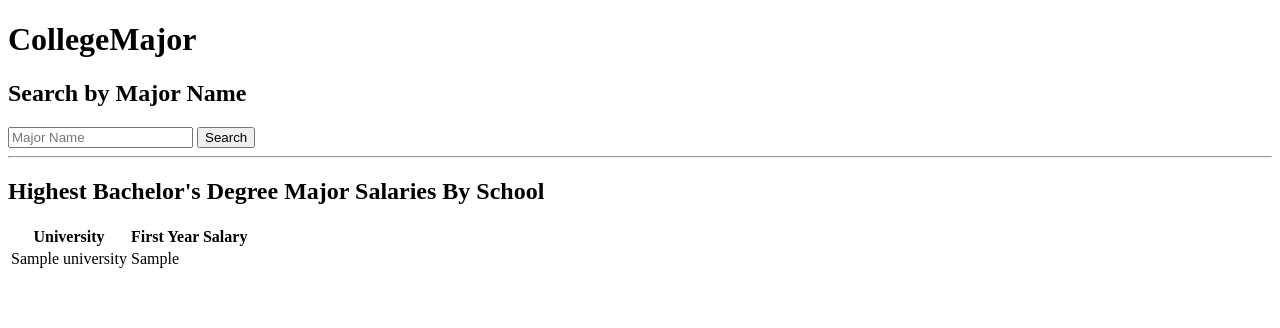
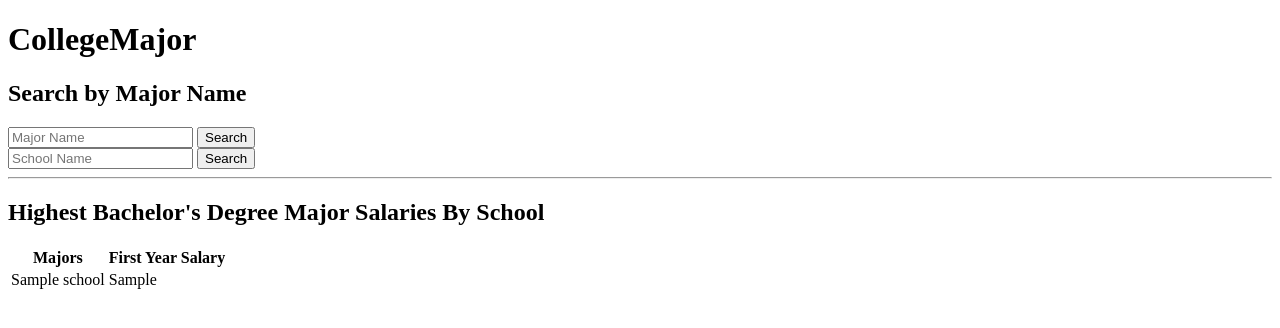
Before and after one commit to bncosta/college-major, a Django app: template templates/index.html in a window 1280 px wide. Shown: the top 328 px of the page. Run offline with Django 3.2, Linux system fonts and the light colour scheme; the template is opened without the code that fills it: most values are stand-ins (such as "Sample title", 1, 10 or a date in 2020).

Commit message:
Added ability to search for most profittable majors in school.

```diff
--- a/CollegeMajor/settings.py
+++ b/CollegeMajor/settings.py
@@ -21,7 +21,7 @@ BASE_DIR = os.path.dirname(os.path.dirname(os.path.abspath(__file__)))
 # See https://docs.djangoproject.com/en/2.2/howto/deployment/checklist/
 
 # SECURITY WARNING: keep the secret key used in production secret!
-SECRET_KEY = 'iar66%=md5g+tc@vr(k(y3)5)hv214r6z&0f@qg^b03zey#d#q'
+SECRET_KEY = passwords.SECRET_KEY
 
 # SECURITY WARNING: don't run with debug turned on in production!
 DEBUG = True
--- a/templates/index.html
+++ b/templates/index.html
@@ -11,22 +11,29 @@
     <h1>CollegeMajor</h1>
     <h2>Search by Major Name</h2>
     <form method="get">
-        <input type="text" placeholder="Major Name" id="major" name="major">
+        <input type="text" placeholder="Major Name" name="major">
+        <input type="submit" value="Search">
+    </form>
+    <form method="get">
+        <input type="text" placeholder="School Name" name="school">
         <input type="submit" value="Search">
     </form>
 
     <hr>
-
+    {% block content %}
     <table>
         <tr>
-            <th>University</th>
+            {% if majors|length > 0 %}
+            <th>Majors</th>
+            {% elif schools|length > 0 %}
+            <th>Universities</th>
+            {% endif %}
             <th>First Year Salary</th>
         </tr>
 
         <h2>Highest Bachelor's Degree Major Salaries By School</h2>
-
-        {% block content %}
-            {% for school_name, median_earnings_kv in universities.items %}
+            {% if schools|length > 0 %}
+            {% for school_name, median_earnings_kv in schools.items %}
                 <tr>
                     <td>{{ school_name }}</td>
 
@@ -35,9 +42,21 @@
                     {% endfor %}
                 </tr>
             {% endfor %}
-        {% endblock %}
+            {% elif majors|length > 0 %}
+            {% for major_name, median_earnings_kv in majors.items %}
+                <tr>
+                    <td>{{ major_name }}</td>
+
+                    {% for _, median_earning in median_earnings_kv.items %}
+                        <td>{{ median_earning }}</td>
+                    {% endfor %}
+                </tr>
+            {% endfor %}
+            {% endif %}
+
 
     </table>
+ {% endblock %}
 
 </body>
 </html>
```
Also changed, not shown: main/views.py (+37 -5 lines).
